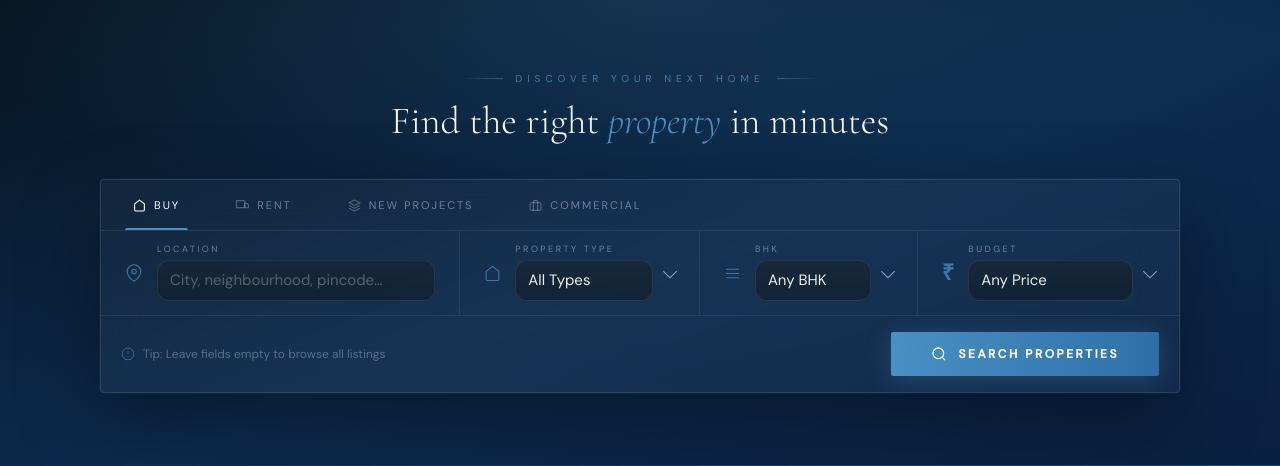
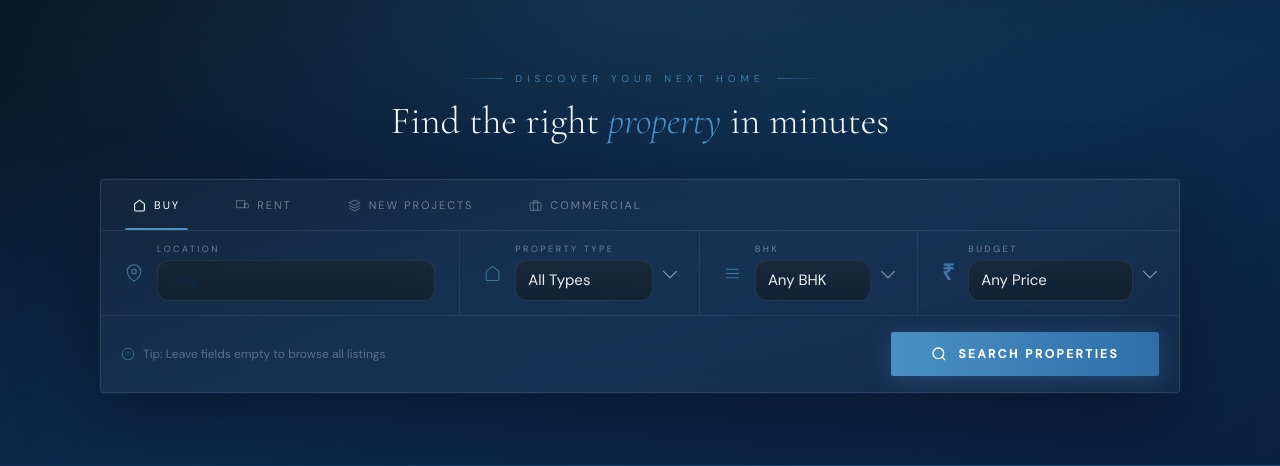
Before and after one commit to RajeshRamadas/homexo, a Django app: page / in a window 1280 px wide. Shown: the part 878-1344 px from the top of the page. Run offline with Django 4.2, Linux system fonts and the light colour scheme; data comes from the database, SQL or seed files in the repository; data that the repository does not hold is empty.

Commit message:
Update home.html

```diff
--- a/templates/pages/home.html
+++ b/templates/pages/home.html
@@ -240,7 +240,7 @@
     color:transparent;
     text-shadow:0 0 0 var(--white);
   }
-  .field-group input::placeholder { color:rgba(255,255,255,.28); }
+  .field-group input::placeholder { color:var(--navy); opacity:1; }
   .field-group input {
     padding:10px 12px;
     border:1px solid rgba(255,255,255,.08);
@@ -696,7 +696,7 @@
           </div>
           <div class="field-inner input-field">
             <label>Location</label>
-            <input type="text" name="location" placeholder="City, neighbourhood, pincode…" id="locationInput">
+            <input type="text" name="location" placeholder="City" id="locationInput">
           </div>
         </div>
         <!-- Property Type -->
```
